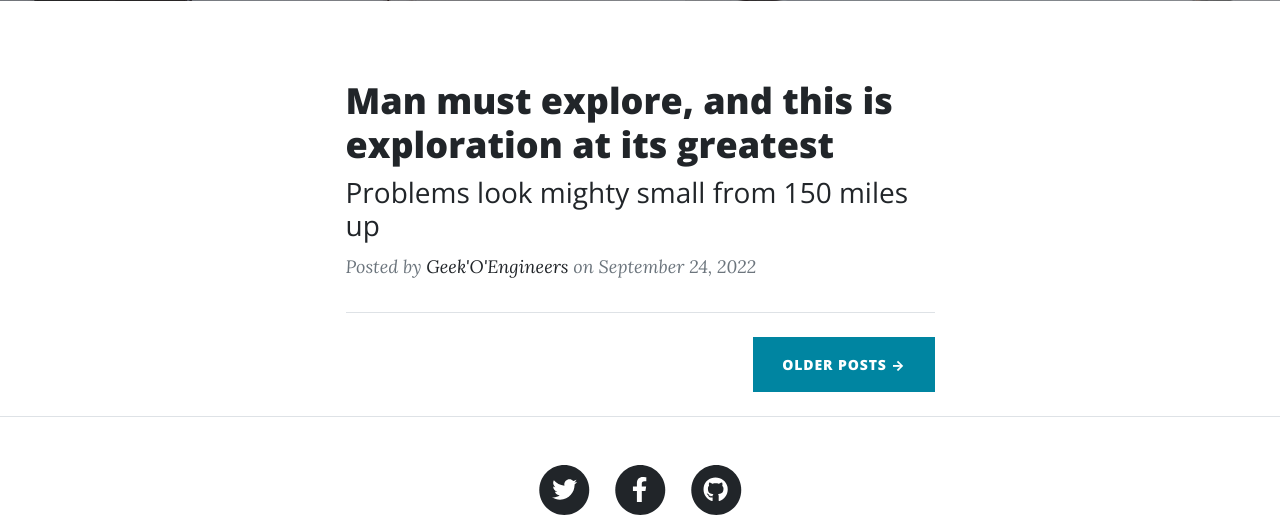
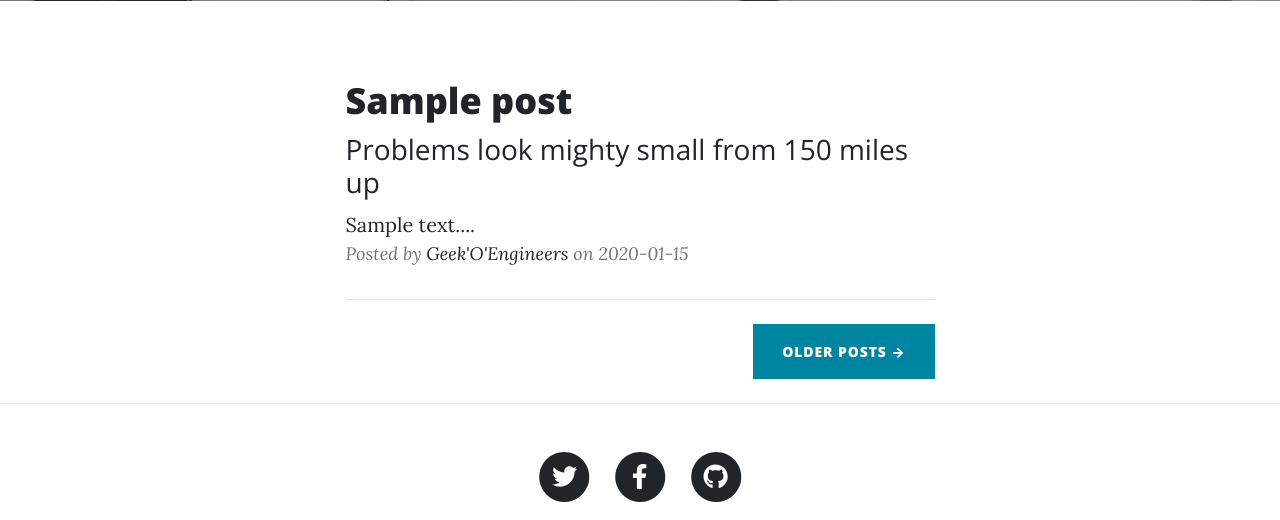
Before and after one commit to sanchay-1109/Geek-O-Engineers_Blog, a Flask app: page / in a window 1280 px wide. Shown: the part 531-1051 px from the top of the page. Run offline with Flask 2, Linux system fonts and the light colour scheme; tables that the repository leaves empty hold one stand-in row (values such as "Sample post"); some libraries are stand-ins or nearby versions.

Commit message:
One more Commit

```diff
--- a/main.py
+++ b/main.py
@@ -45,7 +45,8 @@ class Posts(db.Model):
 
 @app.route("/")
 def home():
-    return render_template('index.html',parameters=parameters)
+    posts=Posts.query.filter_by().all()
+    return render_template('index.html',parameters=parameters,posts=posts)
 
 @app.route("/about")
 def about():
--- a/templates/index.html
+++ b/templates/index.html
@@ -19,23 +19,26 @@
                 <div class="col-md-10 col-lg-8 col-xl-7">
                     <!-- Post preview-->
                     {% for post in posts %}
-                    <li><a href="{{ user.url }}">{{ user.username }}</a></li>
-                    {% endfor %}
+                    <!-- <li><a href="/post/{{post.slug}}"> -->
+
                     <div class="post-preview">
                         <a href="post.html">
-                            <h2 class="post-title">Man must explore, and this is exploration at its greatest</h2>
+                            <h2 class="post-title">{{ post.title }}</h2>
                             <h3 class="post-subtitle">Problems look mighty small from 150 miles up</h3>
                         </a>
+                        {{post.content[0:100]}}...
                         <p class="post-meta">
                             Posted by
                             <a href="#!">Geek'O'Engineers</a>
-                            on September 24, 2022
+                            on {{post.date}}
                         </p>
                     </div>
-                    <!-- Divider-->
 
                     <!-- Divider-->
+                </li></a>
+                    <!-- Divider-->
                     <hr class="my-4" />
+                    {% endfor %}
                     <!-- Pager-->
                     <div class="d-flex justify-content-end mb-4"><a class="btn btn-primary text-uppercase" href="#!">Older Posts →</a></div>
                 </div>
```
